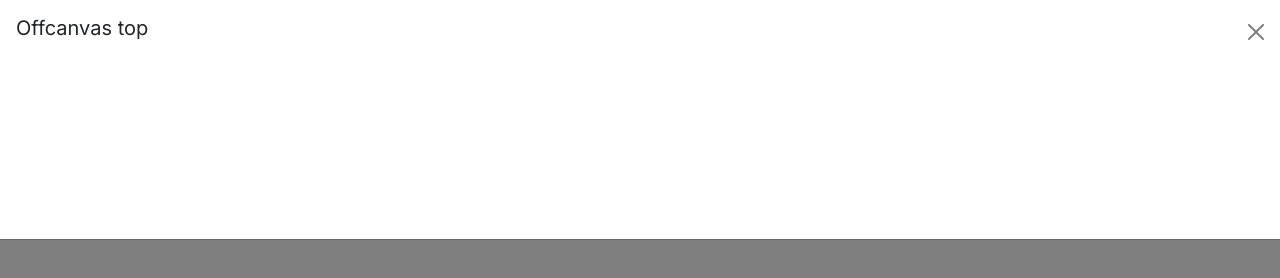
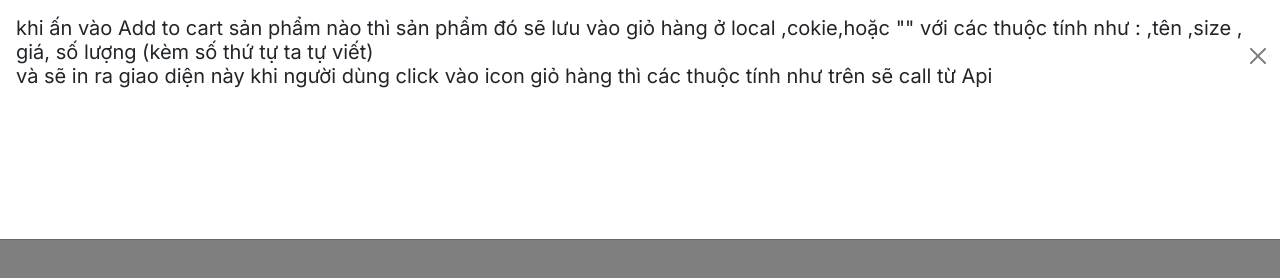
Before and after one commit to vanxoan3436t/BAI_TAP-Capstone_So2_project_BC43, a plain HTML site: page register.html in a window 1280 px wide. Both pictures are taken after a click on the button 1115 px from the left and 24 px from the top of the page. Drawn offline with nearby package versions, Linux system fonts and the light colour scheme; files that its build step writes are made by us from their sources.

Commit message:
thêm file phan chia va ghi chu them

```diff
--- a/register.html
+++ b/register.html
@@ -83,7 +83,7 @@
     <!-- PRODUCTS -->
     <section class="products"></section>
     <!-- FOOTER -->
-    <footer class="footer">
+    <footer class="footer " style="margin-top: 106px;">
         <div class="container">
 
         </div>
@@ -92,7 +92,7 @@
      <!-- ShopCard -->
   <div class="offcanvas offcanvas-top" tabindex="-1" id="offcanvasTop" aria-labelledby="offcanvasTopLabel">
     <div class="offcanvas-header">
-            <h5 id="offcanvasTopLabel">Offcanvas top</h5>
+      <h5 id="offcanvasTopLabel">khi ấn vào Add to cart sản phẩm nào thì sản phẩm đó sẽ lưu vào giỏ hàng ở local ,cokie,hoặc "" với các thuộc tính như :  ,tên ,size , giá, số lượng (kèm số thứ tự ta tự viết) <br> và sẽ in ra giao diện này khi người dùng click vào icon giỏ hàng thì các thuộc tính như trên sẽ call từ Api </h5>
       <button type="button" class="btn-close text-reset" data-bs-dismiss="offcanvas" aria-label="Close"></button>
     </div>
     <div class="offcanvas-body">
```
Also changed, not shown: controllers/detail.js (+6 -2 lines), detail.html (+1 -1 lines), index.html (+1 -1 lines), 1 other file. Lines whose indentation alone changed are shown as unchanged.
